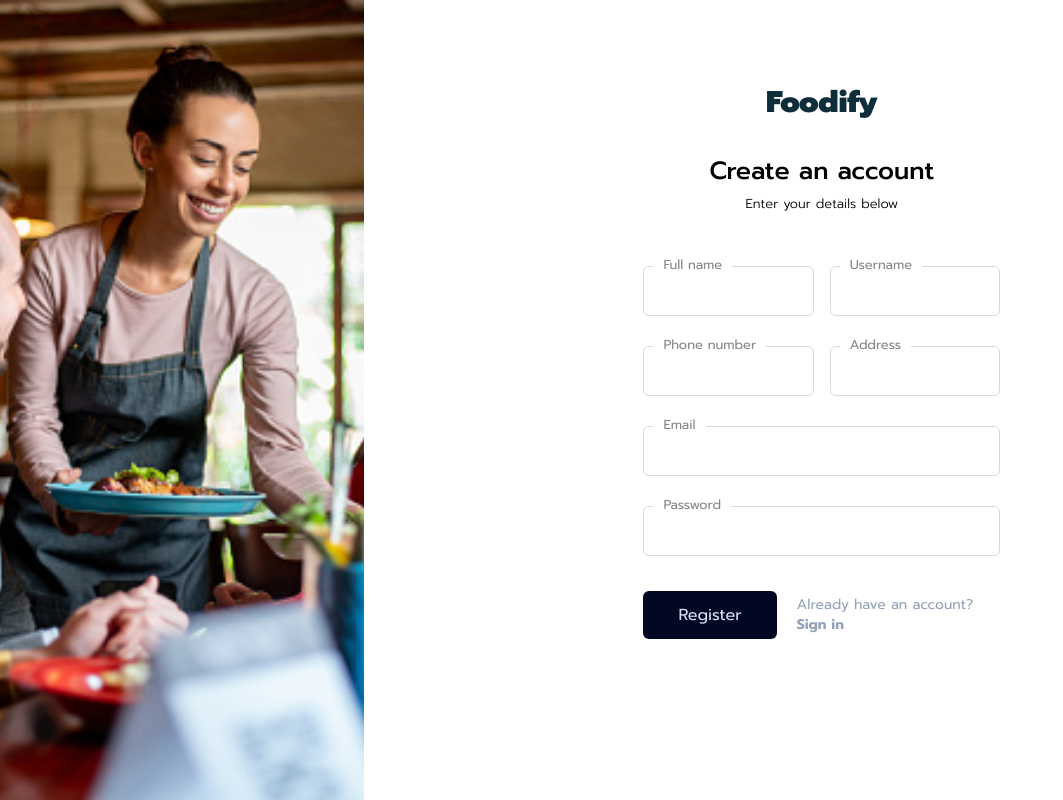
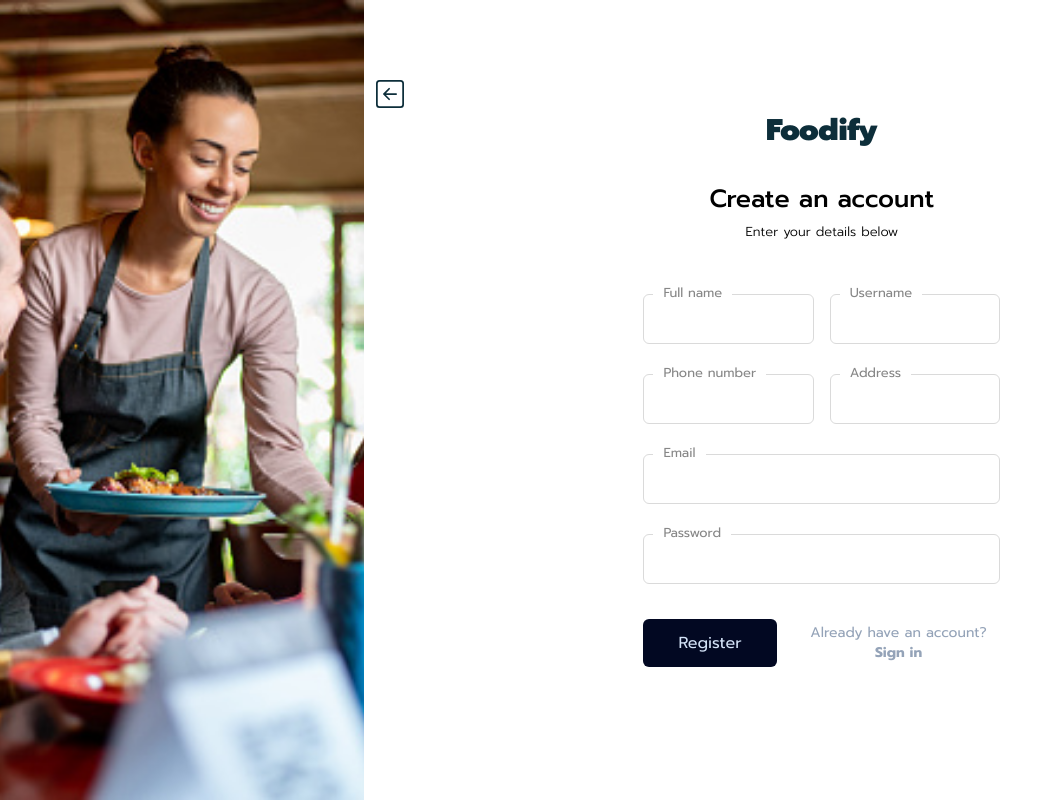
Before and after one commit to Joseph-Jnr/foodify_v1, a React (Vite) app: page /register in a window 1280 px wide. Shown: the whole page, without its empty margins (0-1063 px from the left). Built offline with nearby package versions, Linux system fonts and the light colour scheme; what react-slugify would draw is missing.

Commit message:
added exit button

```diff
--- a/src/components/auth/Register.jsx
+++ b/src/components/auth/Register.jsx
@@ -37,12 +37,16 @@ const Register = () => {
     <div className='form-section flex'>
       <div className='form-img-bg register'></div>
       <div className='container section-padding'>
-        <Link to='/' className='form-logo text-center flex justify-center'>
-          Foodify
-        </Link>
-        {/* <Link to='/login' className='exit flex'>
-            <BsArrowLeftSquare /> <span className='ml-2'>Go back</span>
-          </Link> */}
+        <div className='exit'>
+          <Link to='/login'>
+            <BsArrowLeftSquare />
+          </Link>
+        </div>
+        <div className='text-center flex justify-center'>
+          <Link to='/' className='form-logo'>
+            Foodify
+          </Link>
+        </div>
         <div className='flex justify-center'>
           <div className='form-wrap py-7'>
             <div className='form-top-area text-center mb-9'>
@@ -102,11 +106,14 @@ const Register = () => {
               </div>
               <div className='form-btns grid grid-cols-1 gap-5 lg:flex justify-between mt-5'>
                 <div>
-                  <button className='btn-2' type='submit'>
+                  <button className='btn-2 w-full' type='submit'>
                     Register
                   </button>
                 </div>
-                <Link className='text-sm text-slate-400' to='/login'>
+                <Link
+                  className='text-sm text-center text-slate-400'
+                  to='/login'
+                >
                   Already have an account? <b>Sign in</b>
                 </Link>
               </div>
```
